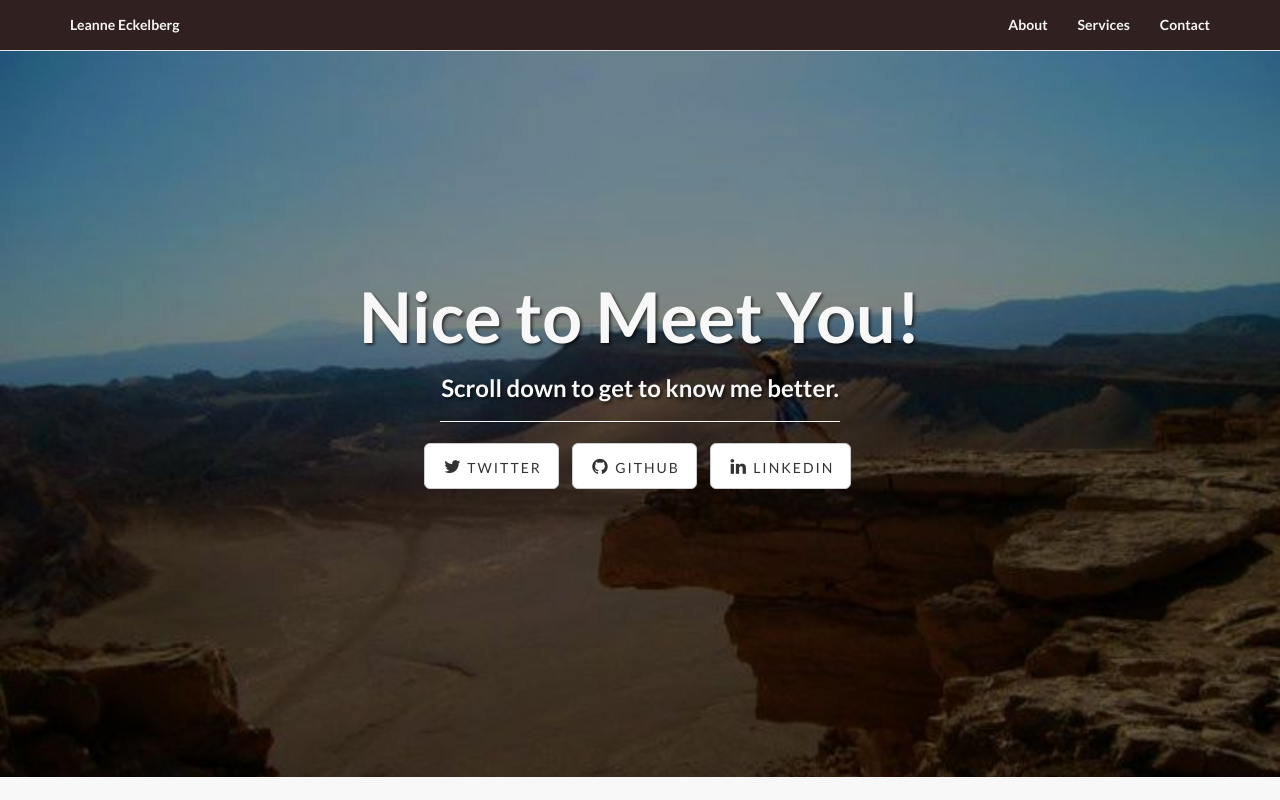
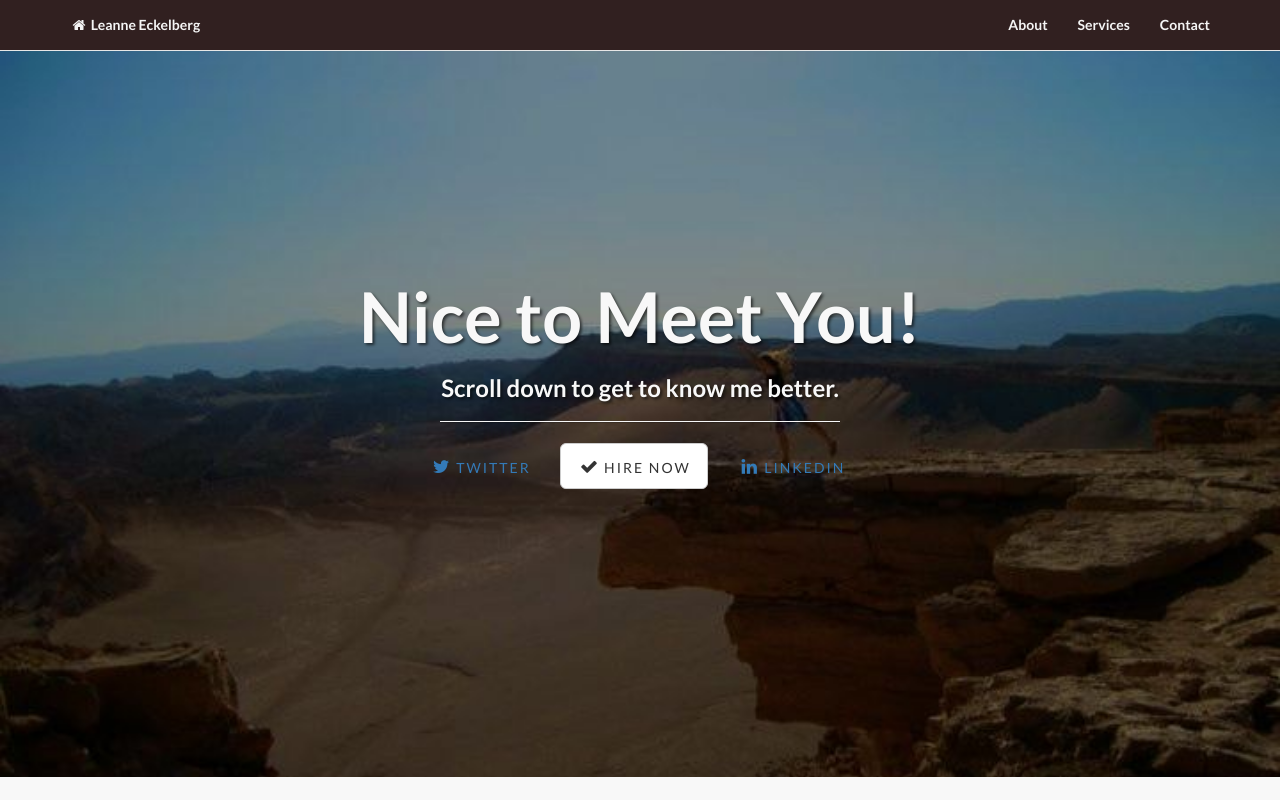
Before and after one commit to Leanneeck/briospark, a plain HTML site: page index.html in a window 1280 px wide. Shown: the top 800 px of the page. Drawn offline with Linux system fonts and the light colour scheme.

Commit message:
fixed Font Awesome icons and deleted unnecessary pics

```diff
--- a/index.html
+++ b/index.html
@@ -43,7 +43,7 @@
                     <span class="icon-bar"></span>
                     <span class="icon-bar"></span>
                 </button>
-                <a class="navbar-brand topnav" href="#index.html">Leanne Eckelberg</a>
+                <a class="navbar-brand topnav" href="#index.html"><i class="fa fa-home fa-fw"></i>  Leanne Eckelberg</a>
             </div>
             <!-- Collect the nav links, forms, and other content for toggling -->
             <div class="collapse navbar-collapse" id="bs-example-navbar-collapse-1">
@@ -78,13 +78,13 @@
                         <hr class="intro-divider">
                         <ul class="list-inline intro-social-buttons">
                             <li>
-                                <a href="https://twitter.com/LeanneEckelberg" class="btn btn-default btn-lg"><i class="fa fa-twitter fa-fw"></i> <span class="network-name">Twitter</span></a>
+                                <a href="https://twitter.com/LeanneEckelberg" class="btn btn-standard btn-lg"><i class="fa fa-twitter fa-fw"></i> <span class="network-name">Twitter</span></a>
                             </li>
                             <li>
-                                <a href="https://github.com/leanneeck" class="btn btn-default btn-lg"><i class="fa fa-github fa-fw"></i> <span class="network-name">Github</span></a>
+                                <a href="contact.html" class="btn btn-default btn-lg"><i class="fa fa-check fa-fw"></i> <span class="network-name">Hire Now</span></a>
                             </li>
                             <li>
-                                <a href="https://linkedin.com/co/leanneeck" class="btn btn-default btn-lg"><i class="fa fa-linkedin fa-fw"></i> <span class="network-name">Linkedin</span></a>
+                                <a href="https://linkedin.com/co/leanneeck" class="btn btn-standard btn-lg"><i class="fa fa-linkedin fa-fw"></i> <span class="network-name">Linkedin</span></a>
                             </li>
                         </ul>
                     </div>
```
Also changed, not shown: img/chilecliff copy.jpg (deleted), img/ethiopianruins.jpg (deleted), img/food.jpg (deleted), img/hikedevon.jpg (deleted), img/indeedtetris.jpg (deleted), img/leanneheadshotcopy.jpg (deleted), img/logoName.png (deleted), img/logosmall.png (deleted), 2 other files.
